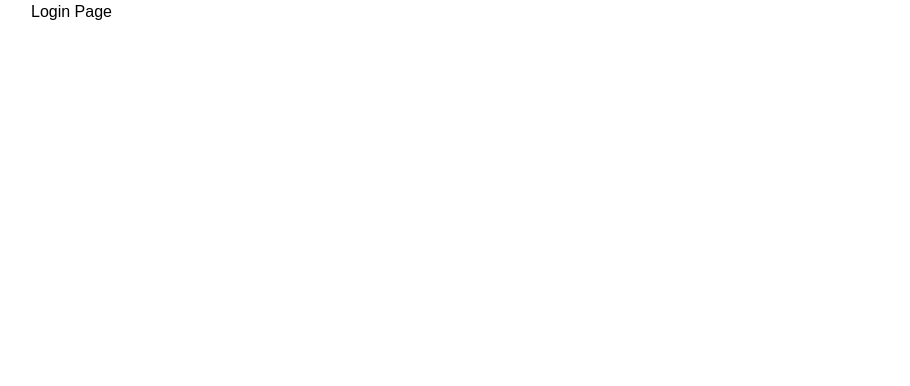
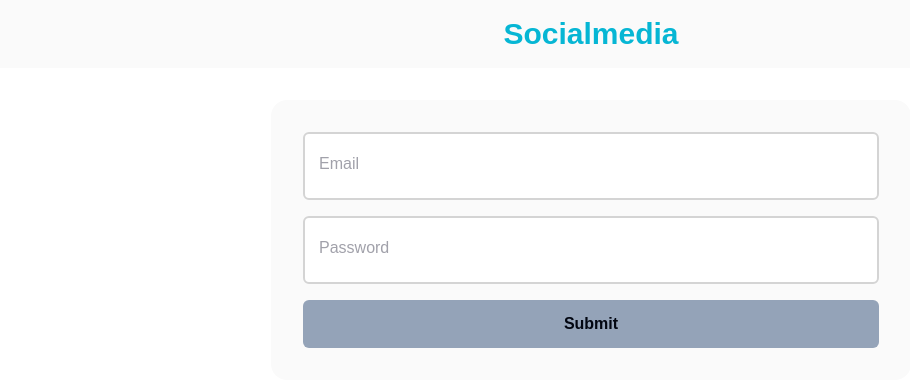
Before and after one commit to Sergey325/social_media, a React (Create React App) app in the folder client/: page / in a window 1280 px wide. Shown: the top 386 px of the page, without its empty margins (49-959 px from the left). Built offline with nearby package versions, Linux system fonts and the light colour scheme.

Commit message:
client ADD Register/Login page

```diff
--- a/client/package.json
+++ b/client/package.json
@@ -11,6 +11,7 @@
     "@types/node": "^16.18.41",
     "@types/react": "^18.2.20",
     "@types/react-dom": "^18.2.7",
+    "axios": "^1.4.0",
     "dotenv": "^16.3.1",
     "react": "^18.2.0",
     "react-dom": "^18.2.0",
--- a/client/src/App.tsx
+++ b/client/src/App.tsx
@@ -18,7 +18,7 @@ function App() {
     }, [mode])
 
     return (
-        <div className="px-5 sm:px-20 bg-bkg-default transition">
+        <div className="h-full bg-bkg-default transition">
             <BrowserRouter>
                 <Routes>
                     <Route path="/" element={<LoginPage/>} />
--- /dev/null
+++ b/client/src/components/Button.tsx
@@ -0,0 +1,52 @@
+import {IconType} from "react-icons";
+
+type Props = {
+    label: string
+    onClick: (e: any) => void
+    disabled?: boolean
+    outline?: boolean
+    small?: boolean
+    icon?: IconType
+    gradient?: boolean
+};
+
+const Button = ({label, onClick, disabled, outline, small, icon: Icon, gradient}: Props) => {
+    return (
+        <button
+            onClick={onClick}
+            disabled={disabled}
+            className={`
+                relative
+                disabled:opacity-70 disabled:cursor-not-allowed
+                rounded-md
+                transition-all
+                duration-300
+                w-full
+                ${outline ? "bg-slate-900" : "bg-slate-400"}
+                ${outline ? "shadow-[0_0_0_1px_rgba(100,116,139,1)]" : "border-slate-400"}
+                ${outline ? "hover:shadow-[0_0_0_3px_rgba(100,116,139,1)]" : gradient ? "hover:drop-shadow-[0_2px_6px_rgba(137,63,237,0.90)]" : "hover:drop-shadow-[0_2px_6px_rgba(98,143,200,0.90)]"}
+                ${outline ? "text-gray-300" : "text-gray-950"}
+                ${gradient && "bg-gradient-to-br from-indigo-500 to-purple-600"}
+                ${gradient && ""}
+                ${small ? "py-1" : "py-3"}
+                ${small ? "text-sm" : "text-md"}
+                ${small ? "font-light" : "font-semibold"}
+                select-none
+            `}
+        >
+            {Icon && (
+                <Icon
+                    size={24}
+                    className="
+                        absolute
+                        left-4
+                        top-3
+                    "
+                />
+            )}
+            {label}
+        </button>
+    );
+};
+
+export default Button;
--- /dev/null
+++ b/client/src/components/Input.tsx
@@ -0,0 +1,64 @@
+import {FieldErrors, FieldValues, UseFormRegister} from "react-hook-form";
+
+type Props = {
+    id: string
+    label: string
+    type?: string
+    disabled?: boolean
+    required?: boolean
+    register: UseFormRegister<FieldValues>
+    errors: FieldErrors
+};
+
+const Input = ({id, label, type = "text", disabled, required, register, errors}: Props) => {
+
+
+    return (
+        <div className="w-full relative">
+            <input
+                id={id}
+                disabled={disabled}
+                {...register(id, {required})}
+                placeholder=" "
+                type={type}
+                className={`
+                    peer
+                    w-full
+                    p-4
+                    pt-6
+                    font-light
+                    bg-white
+                    border-2
+                    rounded-md
+                    outline-none
+                    transition
+                    disabled:opacity-70
+                    disabled:cursor-not-allowed
+                    ${errors[id] ? 'border-rose-500' : "border-neutral-300"}
+                    ${errors[id] ? 'focus:border-rose-500' : "focus:border-black"}
+                `}
+            />
+            <label
+                className={`
+                    absolute
+                    text-md
+                    duration-150
+                    transform
+                    -translate-y-3
+                    top-5
+                    z-10
+                    origin-[0]
+                    left-4
+                    peer-placeholder-shown:scale-100
+                    peer-placeholder-shown:translate-y-0
+                    peer-focus:scale-75
+                    peer-focus:-translate-y-4
+                    ${errors[id] ? 'text-rose-500' : 'text-zinc-400'}
+                `}>
+                {label}
+            </label>
+        </div>
+    );
+};
+
+export default Input;
--- a/client/src/index.css
+++ b/client/src/index.css
@@ -2,6 +2,7 @@
 @tailwind components;
 @tailwind utilities;
 
+/* setup of color palette */
 @layer base {
     :root {
         --color-primary-dark: 14 116 144;
@@ -33,6 +34,10 @@
     }
 }
 
+/* rid of selection with tap on mobile */
+* { -webkit-tap-highlight-color: transparent;  }
+
+
 html,
 body,
 #root,
--- /dev/null
+++ b/client/src/scenes/loginPage/Form.tsx
@@ -0,0 +1,106 @@
+import {useState} from "react";
+import {useDispatch} from "react-redux";
+import {useNavigate} from "react-router-dom";
+import {SubmitHandler, useForm, FieldValues} from "react-hook-form";
+import axios from "axios";
+import {setLogin} from "../../state";
+import Button from "../../components/Button";
+import Input from "../../components/Input";
+
+
+const Form = () => {
+    const [pageType, setPageType] = useState("login");
+    const [isLoading, setIsLoading] = useState(false)
+    const dispatch = useDispatch();
+    const navigate = useNavigate();
+    const isLogin = pageType === "login";
+    const isRegister = pageType === "register";
+
+    const {
+        register,
+        handleSubmit,
+        reset,
+        formState: {errors},
+    } = useForm<FieldValues>({
+        defaultValues: {
+            firstName: '',
+            lastName: '',
+            email: '',
+            password: '',
+            location: '',
+            occupation: '',
+            imageSrc: '',
+        }
+    })
+
+    const registerUser = async (formData: FieldValues) => {
+        try {
+            const response = await axios.post('/auth/register', formData);
+            const savedUser = response.data;
+            reset();
+            if (savedUser) {
+                setPageType("login");
+            }
+        } catch (error) {
+            console.error("Error while registering: ", error);
+        }
+    };
+
+    const loginUser = async (formData: FieldValues) => {
+        try {
+            const response = await axios.post("/auth/login", formData)
+            const loggedIn = response.data
+            reset()
+
+            if (loggedIn) {
+                dispatch(
+                    setLogin({
+                        user: loggedIn.user,
+                        token: loggedIn.token,
+                    })
+                );
+                navigate("/home");
+            }
+        } catch (error) {
+            console.error("Error while logging in:", error);
+        }
+
+    };
+
+    const onSubmit: SubmitHandler<FieldValues> = async (data) => {
+        setIsLoading(true)
+        if (isLogin) await loginUser(data)
+        if (isRegister) await registerUser(data)
+        setIsLoading(false)
+    };
+
+    return (
+        <div className="w-full flex flex-col gap-4 text-xs lg:text-base">
+            <Input
+                id="email"
+                label='Email'
+                disabled={isLoading}
+                register={register}
+                errors={errors}
+                required
+            />
+            <Input
+                id="password"
+                type="password"
+                label='Password'
+                disabled={isLoading}
+                register={register}
+                errors={errors}
+                required
+            />
+
+            <Button
+                label={"Submit"}
+                disabled={isLoading}
+                onClick={handleSubmit(onSubmit)}
+            />
+        </div>
+    );
+};
+
+export default Form;
--- a/client/src/scenes/loginPage/index.tsx
+++ b/client/src/scenes/loginPage/index.tsx
@@ -1,12 +1,22 @@
+import Form from "./Form";
+
 type Props = {
 
 };
 
 const LoginPage = (props: Props) => {
     return (
-        <div className="">
-            Login Page
-        </div>
+        <>
+            <div className="w-full py-4 px-[6%] text-center bg-bkg-alt">
+                <h1 className="font-bold text-xl md:text-2xl lg:text-3xl text-primary-main select-none transition">
+                    Socialmedia
+                </h1>
+            </div>
+            <div className="w-11/12 md:w-1/2 mx-auto my-6 md:my-8 p-5 md:p-8 rounded-2xl bg-bkg-alt">
+                <Form/>
+            </div>
+
+        </>
     );
 };
 
--- a/client/src/scenes/navbar/index.tsx
+++ b/client/src/scenes/navbar/index.tsx
@@ -48,7 +48,7 @@ const Navbar = () => {
     }, [windowWidth, dispatch])
 
     return (
-        <div className="flex justify-between items-center py-4 w-full">
+        <div className="flex px-5 sm:px-20  justify-between items-center py-4 w-full bg-bkg-alt transition">
             <h1
                 className="font-bold text-xl md:text-2xl lg:text-3xl cursor-pointer text-primary-main hover:text-primary-light select-none transition"
                 onClick={() => navigate("/home")}
@@ -58,9 +58,9 @@ const Navbar = () => {
             <div className="flex justify-between text-sm items-center gap-4">
                 <div className="hidden sm:flex items-center text-neutral-dark gap-3">
                     <ThemeToggle />
-                    <BiSolidMessageDetail className="bg-bkg-default hover:bg-neutral-light p-1.5 lg:p-1 rounded-full transition cursor-pointer" size={32}/>
-                    <IoMdNotifications className="bg-bkg-default hover:bg-neutral-light p-1.5 lg:p-1 rounded-full transition cursor-pointer" size={32}/>
-                    <AiFillQuestionCircle className="bg-bkg-default hover:bg-neutral-light p-1.5 lg:p-1 rounded-full transition cursor-pointer" size={32}/>
+                    <BiSolidMessageDetail className="hover:bg-neutral-light p-1.5 lg:p-1 rounded-full transition cursor-pointer" size={32}/>
+                    <IoMdNotifications className="hover:bg-neutral-light p-1.5 lg:p-1 rounded-full transition cursor-pointer" size={32}/>
+                    <AiFillQuestionCircle className="hover:bg-neutral-light p-1.5 lg:p-1 rounded-full transition cursor-pointer" size={32}/>
                 </div>
                 <DropDown
                     placeholder="Serhii Sabada"
```
Also changed, not shown: 1 other file (tests, documents, lock files or other folders).
